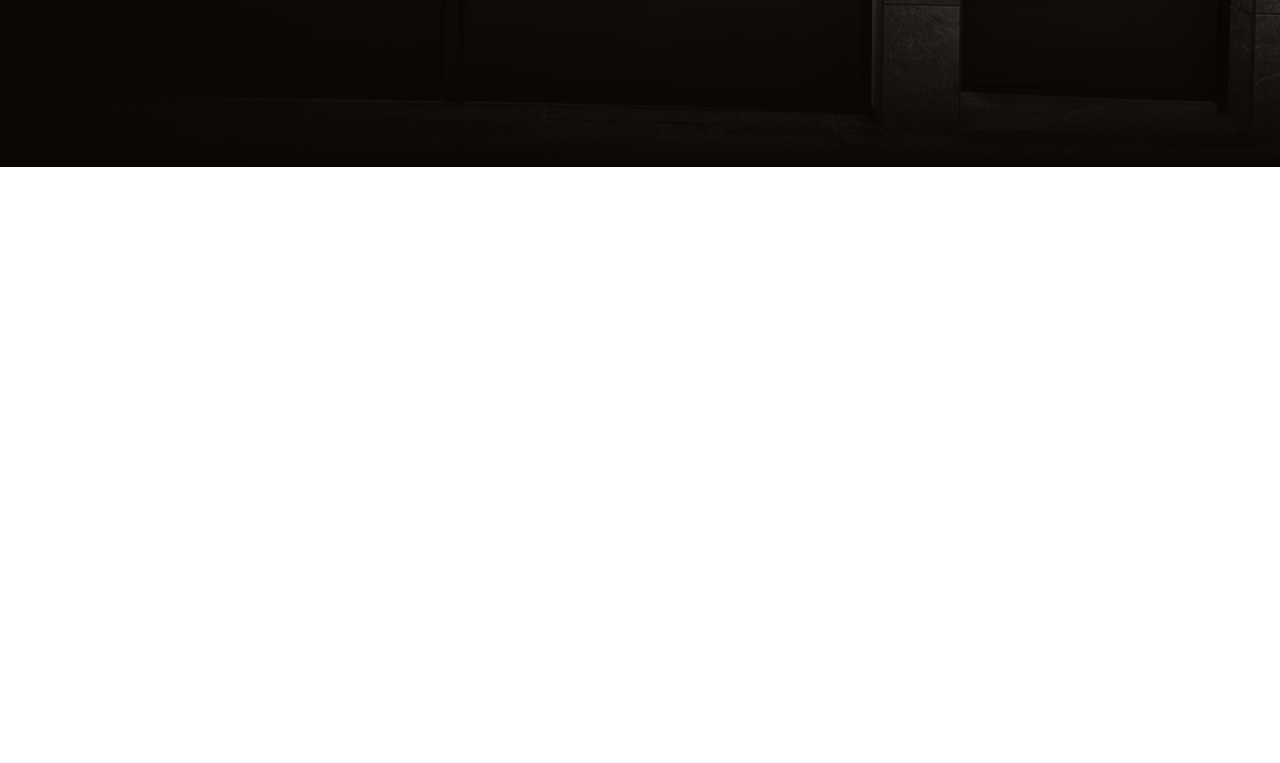
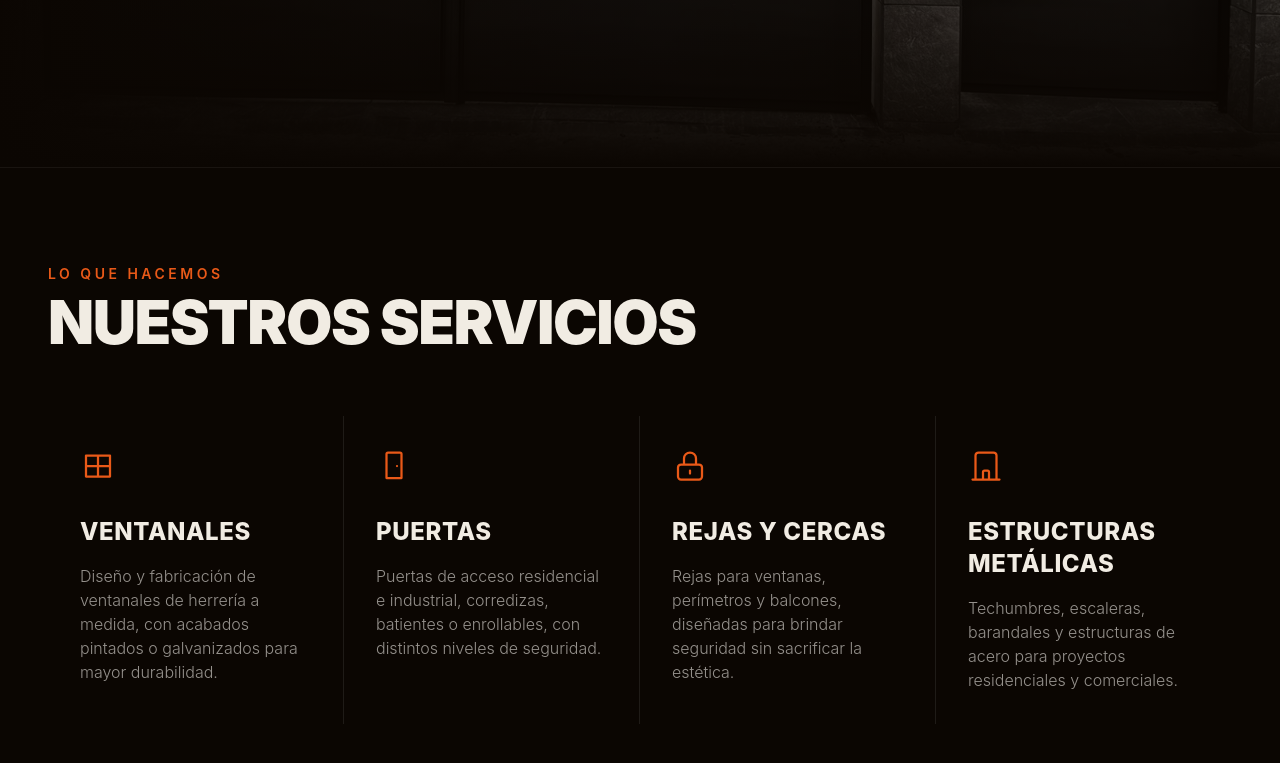
Before and after one commit to MiguelGNX/Herreria-Velfer-Proyect, a React (Create React App) app: page / in a window 1280 px wide. Shown: the part 633-1396 px from the top of the page. Before the commit the page ends 800 px from the top, so only its background shows below. Built offline with nearby package versions, Linux system fonts and the light colour scheme.

Commit message:
Commit Sobre Nosotros
commit implementando navbar, homePAge y sobrenosotros

```diff
--- a/src/App.jsx
+++ b/src/App.jsx
@@ -1,12 +1,14 @@
 import React from 'react';
 import Navbar from './components/layout/Navbar/NavBar';
 import HomePage from './components/sections/HomePage/HomePage';
+import ServicesSection from './components/sections/SobreNosotros/SobreNosotros';
 
 function App() {
   return (
     <div className="bg-[#0b0602] min-h-screen">
       <Navbar />
       <HomePage />
+      <ServicesSection />
     </div>
   );
 }
--- /dev/null
+++ b/src/components/sections/SobreNosotros/SobreNosotros.jsx
@@ -0,0 +1,103 @@
+import React from 'react';
+
+const services = [
+  {
+    id: 'ventanales',
+    title: 'VENTANALES',
+    description:
+      'Diseño y fabricación de ventanales de herrería a medida, con acabados pintados o galvanizados para mayor durabilidad.',
+    icon: (
+      <svg className="w-9 h-9 text-[#e95918]" fill="none" stroke="currentColor" viewBox="0 0 24 24">
+        <path strokeLinecap="round" strokeLinejoin="round" strokeWidth={1.5} d="M4 5h16v14H4V5z M12 5v14 M4 12h16" />
+      </svg>
+    ),
+
+  },
+  {
+    id: 'puertas',
+    title: 'PUERTAS',
+    description:
+      'Puertas de acceso residencial e industrial, corredizas, batientes o enrollables, con distintos niveles de seguridad.',
+    icon: (
+      <svg className="w-9 h-9 text-[#e95918]" fill="none" stroke="currentColor" viewBox="0 0 24 24">
+        <path strokeLinecap="round" strokeLinejoin="round" strokeWidth={1.5} d="M8 3h8a1 1 0 011 1v16H7V4a1 1 0 011-1z M14 12v.01" />
+      </svg>
+    ),
+
+  },
+  {
+    id: 'rejas',
+    title: 'REJAS Y CERCAS',
+    description:
+      'Rejas para ventanas, perímetros y balcones, diseñadas para brindar seguridad sin sacrificar la estética.',
+    icon: (
+      <svg className="w-9 h-9 text-[#e95918]" fill="none" stroke="currentColor" viewBox="0 0 24 24">
+        <path strokeLinecap="round" strokeLinejoin="round" strokeWidth={1.5} d="M12 15v2m-6 4h12a2 2 0 002-2v-6a2 2 0 00-2-2H6a2 2 0 00-2 2v6a2 2 0 002 2zm10-10V7a4 4 0 00-8 0v4h8z" />
+      </svg>
+    ),
+     // Tarjeta destacada con fondo oscuro igual que en la imagen
+  },
+  {
+    id: 'estructuras',
+    title: 'ESTRUCTURAS METÁLICAS',
+    description:
+      'Techumbres, escaleras, barandales y estructuras de acero para proyectos residenciales y comerciales.',
+    icon: (
+      <svg className="w-9 h-9 text-[#e95918]" fill="none" stroke="currentColor" viewBox="0 0 24 24">
+        <path strokeLinecap="round" strokeLinejoin="round" strokeWidth={1.5} d="M19 21V5a2 2 0 00-2-2H7a2 2 0 00-2 2v16m14 0h2m-2 0h-5m-9 0H3m2 0h5m0 0v-5a1 1 0 011-1h2a1 1 0 011 1v5m-4 0h4" />
+      </svg>
+    ),
+
+  },
+];
+
+export default function ServicesSection() {
+  return (
+    <section id="servicios" className="bg-[#0b0602] text-[#f1ece3] py-24 px-6 lg:px-12 border-t border-[#95918c]/10">
+      <div className="container mx-auto">
+
+        {/* ENCABEZADO DE SECCIÓN */}
+        <div className="mb-16">
+          <span className="text-[#e95918] text-xs md:text-sm font-semibold tracking-[0.25em] uppercase block mb-2">
+            LO QUE HACEMOS
+          </span>
+          <h2 className="text-4xl md:text-6xl font-black uppercase tracking-tight text-[#f1ece3]">
+            NUESTROS SERVICIOS
+          </h2>
+        </div>
+
+        {/* REJILLA DE SERVICIOS */}
+        <div className="grid grid-cols-1 md:grid-cols-2 lg:grid-cols-4 gap-0 items-stretch">
+          {services.map((service, index) => (
+            <div
+              key={service.id}
+              className={`p-8 flex flex-col justify-between transition-all duration-300 border-r border-[#95918c]/15 last:border-r-0 ${
+                service.featured
+                  ? 'bg-[#151210] border-y border-[#e95918]/30 shadow-2xl relative z-10'
+                  : 'hover:bg-[#120f0d]'
+              }`}
+            >
+              <div>
+                {/* ICONO */}
+                <div className="mb-8">
+                  {service.icon}
+                </div>
+
+                {/* TÍTULO */}
+                <h3 className="text-xl md:text-2xl font-extrabold uppercase tracking-wide text-[#f1ece3] mb-4">
+                  {service.title}
+                </h3>
+
+                {/* DESCRIPCIÓN */}
+                <p className="text-[#95918c] text-sm md:text-base leading-relaxed font-light">
+                  {service.description}
+                </p>
+              </div>
+            </div>
+          ))}
+        </div>
+
+      </div>
+    </section>
+  );
+}
```
